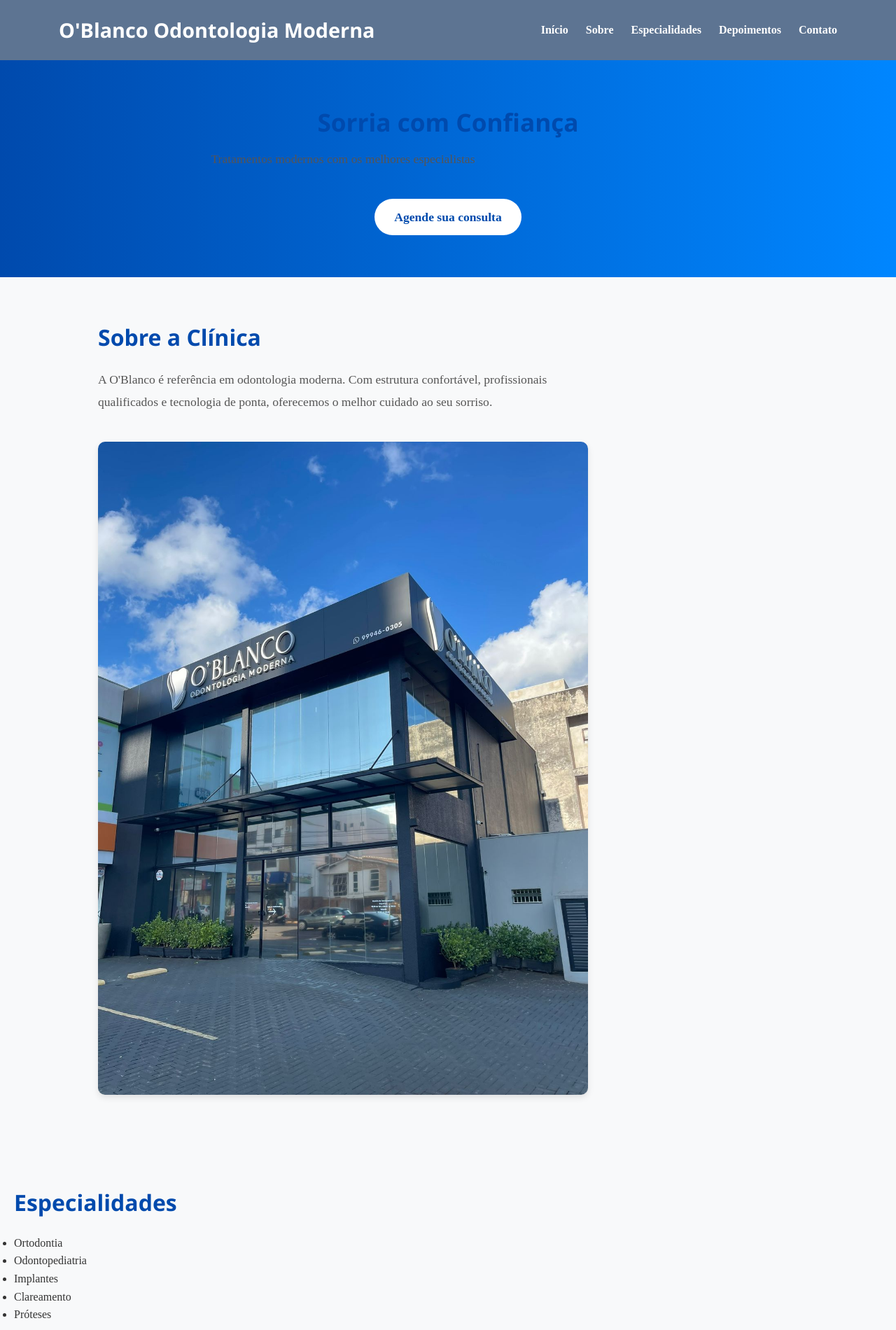
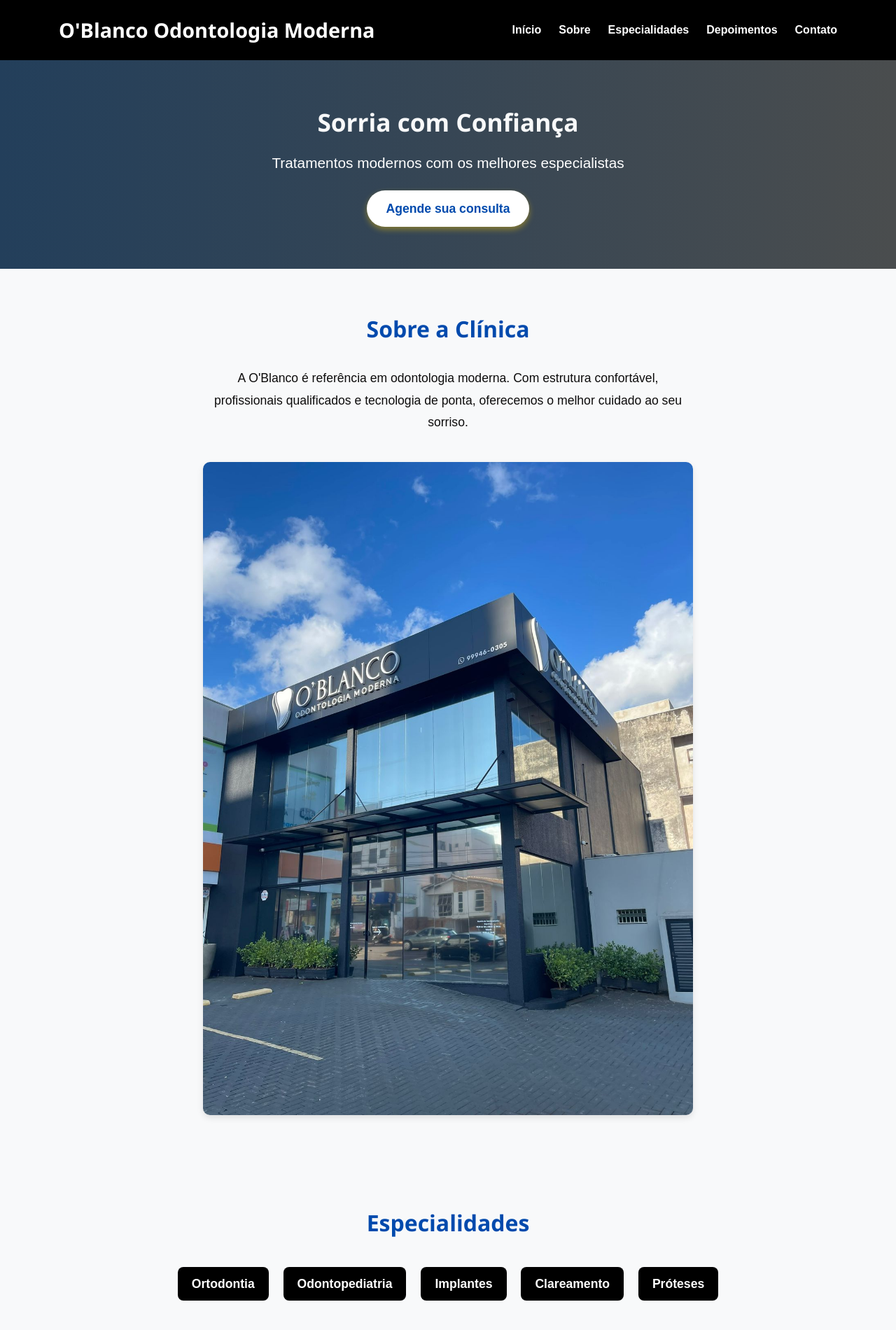
Before and after one commit to renansnog/clinica_oblanco, a plain HTML site: page 1_FRONTEND/index.html in a window 1280 px wide. Shown: the top 1900 px of the page at 70% size. Drawn offline with Linux system fonts and the light colour scheme.

Commit message:
Atualização de Cores, centralizações e implementação de JS

```diff
--- a/1_FRONTEND/css/styles.css
+++ b/1_FRONTEND/css/styles.css
@@ -6,7 +6,7 @@
   box-sizing: border-box;
 }
 
-body { */
+body {
   font-family: Arial, sans-serif;
   background-color: #f8f9fa;
   color: #333;
@@ -14,24 +14,25 @@ body { */
   box-sizing: border-box;
 }
 
-/* Menu */
+/* Cabeçalho do site (Menu) */
 header .container {
   display: flex;
   justify-content: space-between;
   align-items: center;
-  max-width: 1200%;
+  max-width: 1200px;
   margin: auto;
   padding: 0 20px;
+  text-align: center;
 }
 
 header h1 {
   font-size: 1.8em;
   font-weight: 700;
-  font-family: 'Segoe UI', Tahoma, Geneva, Verdana, sans-serif;
+  font-family: "Segoe UI", Tahoma, Geneva, Verdana, sans-serif;
 }
 
 header {
-  background-color: #5d7492;
+  background-color: #000;
   color: white;
   padding: 20px 0;
   box-shadow: 0 2px 5px rgba(0, 0, 0, 0.1); /*sombra mais leve */
@@ -41,6 +42,7 @@ nav ul {
   list-style: none;
   display: flex;
   gap: 25px;
+  padding: 0;
 }
 
 nav a {
@@ -55,23 +57,55 @@ nav a:hover {
   text-decoration: underline;
 }
 
+/* Banner */
+#sorria,
+#tratamentos {
+  text-align: center;
+  margin: 0 auto;
+  max-width: 700px;
+}
+
+#sorria {
+  color: #f8f9fa;
+  font-size: 2.2rem;
+  font-weight: 700;
+}
+
+#tratamentos {
+  color: #fff;
+  text-align: center;
+  font-size: 1.3rem;
+  margin-top: 12px;
+  font-weight: 400;
+}
+
 /* Informações da clínica */
 section {
   padding: 60px 20px;
+}
+
+section p,
+section ul,
+section blockquote {
+  text-align: center;
+  font-size: 1.1rem;
+  margin-bottom: 15px;
 }
 
 .container {
   width: 90%;
   max-width: 1000px;
   margin: auto;
+  text-align: center;
 }
 
 section h2 {
   font-size: 2rem; /* Comando rem proporciona tamanho maior */
-  margin-bottom: 20px;
+  margin-bottom: 30px;
   color: #004aad;
   font-weight: 700;
-  font-family: 'Segoe UI', Tahoma, Geneva, Verdana, sans-serif;
+  font-family: "Segoe UI", Tahoma, Geneva, Verdana, sans-serif;
+  text-align: center;
 }
 
 .sobre img {
@@ -80,19 +114,22 @@ section h2 {
   margin-top: 20px;
   border-radius: 10px;
   box-shadow: 0 4px 10px rgba(0, 0, 0, 0.1);
+  text-align: center;
 }
 
 section p {
   max-width: 700px;
   font-size: 1.1rem;
   line-height: 1.8;
-  color: #555;
-  margin-bottom: 20px;
+  color: #0d0c0c;
+  margin: 0 auto 20px auto;
+  text-align: center;
+  padding: 0;
 }
 
 /* Banner */
 .banner {
-  background: linear-gradient(to right, #004aad, #0086ff);
+  background: linear-gradient(to right, #233f5b, #4a4d4e);
   color: white;
   text-align: center;
   padding: 60px 20px;
@@ -101,6 +138,7 @@ section p {
 .banner h2 {
   font-size: 2.2em;
   margin-bottom: 10px;
+  text-align: center;
 }
 
 .banner .btn {
@@ -113,8 +151,27 @@ section p {
   display: inline-block;
   margin-top: 20px;
   font-size: 1.1rem;
-  box-shadow: 0 4px 8px rgba(255, 204, blue, 0.4);
+  box-shadow: 0 4px 8px rgba(255, 204, 0, 0.4);
   transition: background-color 0.3s ease, color 0.3s ease;
+  text-align: center;
+}
+
+.especialidades ul {
+  list-style: none;
+  padding: 0;
+  text-align: center;
+}
+
+.especialidades li {
+  margin-bottom: 10px;
+  font-size: 1.1rem;
+  background-color: #000;
+  display: inline-block;
+  padding: 10px 20px;
+  margin: 8px;
+  border-radius: 8px;
+  font-weight: 600;
+  color: #fff;
 }
 
 .banner .btn:hover {
@@ -123,10 +180,34 @@ section p {
   box-shadow: 0 6px 12px rgba(0, 74, 173, 0.6);
 }
 
+/* Contato */
+#contato .container {
+  text-align: center;
+}
+
+#contato h2 {
+  font-size: 2rem;
+  margin-bottom: 20px;
+  color: #004aad;
+  font-weight: 700;
+  font-family: "Segoe UI", Tahoma, Geneva, Verdana, sans-serif;
+}
+
+#contato p {
+  font-size: 1.1rem;
+  margin-bottom: 10px;
+  color: #444;
+}
+
 /* Rodapé da página */
 footer {
-  background-color: #004aad;
+  background-color: #233f5b;
   color: white;
   text-align: center;
   padding: 20px 10px;
 }
+
+/* <!-- JS na imagem - Zoom --> */
+#fachada {
+  transition: transform 0.3s ease;
+}
--- a/1_FRONTEND/index.html
+++ b/1_FRONTEND/index.html
@@ -22,14 +22,19 @@
         </nav>
       </div>
     </header>
+
     <!-- Banner -->
+
     <section class="banner">
       <div class="container">
-        <h2>Sorria com Confiança</h2>
-        <p>Tratamentos modernos com os melhores especialistas</p>
+        <h2 id="sorria">Sorria com Confiança</h2>
+        <p id="tratamentos">
+          Tratamentos modernos com os melhores especialistas
+        </p>
         <a href="#agendamento" class="btn">Agende sua consulta</a>
       </div>
     </section>
+
     <!-- Informações da Clínica -->
     <section id="sobre" class="sobre">
       <div class="container">
@@ -39,9 +44,14 @@
           confortável, profissionais qualificados e tecnologia de ponta,
           oferecemos o melhor cuidado ao seu sorriso.
         </p>
-        <img src="img/clinica-externa.jpg" alt="Foto da Clínica" />
+        <img
+          src="img/clinica-externa.jpg"
+          alt="Fachada da Clínica O'Blanco Odontologia Moderna"
+          id="fachada"
+        />
       </div>
     </section>
+
     <!-- Especialidades da Clínica -->
     <section id="especialidades" class="especialidades">
       <div class="especialidades">
@@ -69,15 +79,17 @@
         </blockquote>
       </div>
     </section>
+
     <!-- Contato -->
     <section id="contato" class="contato">
       <div class="container">
         <h2>Contato</h2>
-        <p>Telefone: (45) 99951-1030</p>
+        <p>Telefone: (45) 99946-0305</p>
         <p>Email: contato@oblanco.com</p>
-        <p>Endereço: Av. Central, 123 - Toledo/PR</p>
+        <p>Endereço: Rua Rui Barbosa, 1382 - Centro, Toledo/PR</p>
       </div>
     </section>
+
     <!-- Rodapé da página -->
     <footer>
       <div class="container">
@@ -89,3 +101,16 @@
     </footer>
   </body>
 </html>
+
+<!-- JS na imagem - Zoom -->
+<script>
+  const img = document.getElementById("fachada");
+
+  img.addEventListener("mouseover", () => {
+    img.style.transform = "scale(1.05)";
+  });
+
+  img.addEventListener("mouseout", () => {
+    img.style.transform = "scale(1)";
+  });
+</script>
```
